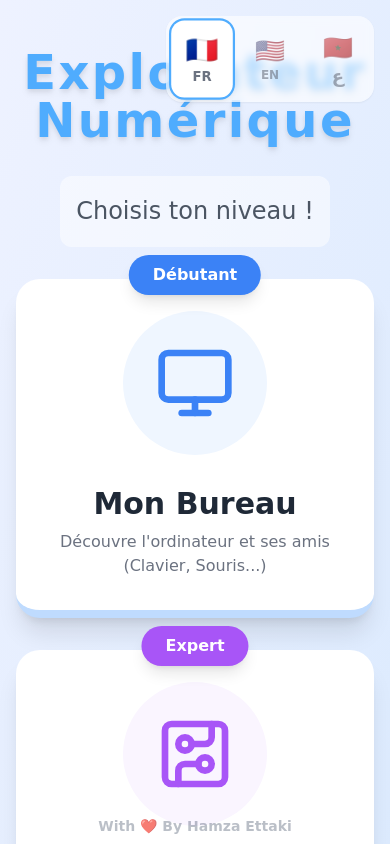
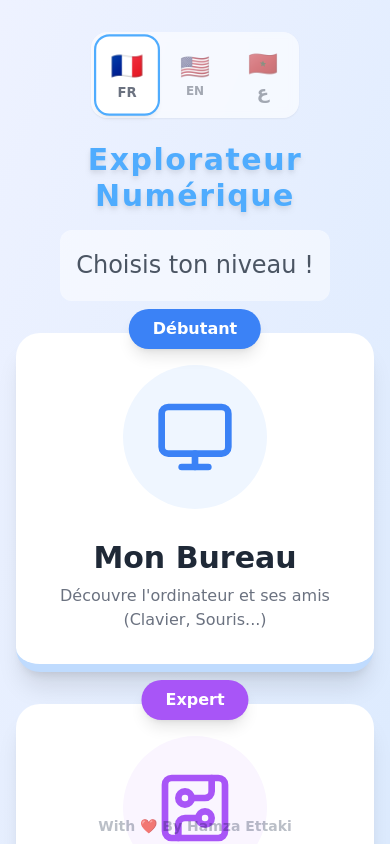
Before and after one commit to ettakihamza-ma/computer-parts, a React (Vite) app: page / in a window 390 px wide. Shown: the top 844 px of the page. Built offline with nearby package versions, Linux system fonts and the light colour scheme.

Commit message:
fix(ui): Use normal flow for flags and reduce title size on mobile

```diff
--- a/App.tsx
+++ b/App.tsx
@@ -223,15 +223,15 @@ export default function App() {
   // --- RENDERERS ---
 
   const renderLevelSelection = () => (
-    <div className="relative flex flex-col items-center justify-center min-h-screen p-4 text-center space-y-8 animate-fade-in-up bg-gradient-to-br from-indigo-50 to-blue-100" dir={isRTL ? 'rtl' : 'ltr'}>
+    <div className="flex flex-col items-center min-h-screen p-4 text-center animate-fade-in-up bg-gradient-to-br from-indigo-50 to-blue-100" dir={isRTL ? 'rtl' : 'ltr'}>
       {/* Language Selector */}
-      <div className={`absolute top-4 ${isRTL ? 'left-4' : 'right-4'} flex gap-3 bg-white/60 p-2 rounded-2xl backdrop-blur-sm shadow-sm z-10 transition-all duration-300`}>
+      <div className="flex gap-3 bg-white/60 p-2 rounded-2xl backdrop-blur-sm shadow-sm transition-all duration-300 mt-4 mb-6">
         <button onClick={() => setLanguage('fr')} className={`p-2 rounded-xl transition-all transform hover:scale-110 flex flex-col items-center justify-center w-14 ${language === 'fr' ? 'bg-white shadow-md ring-2 ring-kid-blue scale-110' : 'opacity-60 hover:opacity-100'}`}><span className="text-2xl">🇫🇷</span><span className="text-xs font-bold text-gray-500">FR</span></button>
         <button onClick={() => setLanguage('en')} className={`p-2 rounded-xl transition-all transform hover:scale-110 flex flex-col items-center justify-center w-14 ${language === 'en' ? 'bg-white shadow-md ring-2 ring-kid-blue scale-110' : 'opacity-60 hover:opacity-100'}`}><span className="text-2xl">🇺🇸</span><span className="text-xs font-bold text-gray-500">EN</span></button>
         <button onClick={() => setLanguage('ar')} className={`p-2 rounded-xl transition-all transform hover:scale-110 flex flex-col items-center justify-center w-14 ${language === 'ar' ? 'bg-white shadow-md ring-2 ring-kid-blue scale-110' : 'opacity-60 hover:opacity-100'}`}><span className="text-2xl">🇲🇦</span><span className="text-lg font-bold text-gray-500 font-sans leading-none mt-1">ع</span></button>
       </div>
 
-      <h1 className="text-5xl md:text-6xl font-bold text-kid-blue mb-4 drop-shadow-md tracking-wider font-sans mt-32 md:mt-12">{t.title}</h1>
+      <h1 className="text-3xl sm:text-5xl md:text-6xl font-bold text-kid-blue mb-4 drop-shadow-md tracking-wider font-sans">{t.title}</h1>
       <p className="text-2xl text-gray-600 max-w-lg font-sans leading-relaxed bg-white/50 p-4 rounded-xl mb-8">
         {language === 'fr' ? "Choisis ton niveau !" : language === 'en' ? "Choose your level!" : "اختر مستواك!"}
       </p>
@@ -283,12 +283,13 @@ export default function App() {
   );
 
   const renderHome = () => (
-    <div className="relative flex flex-col items-center justify-center min-h-screen p-4 text-center space-y-6 animate-fade-in-up bg-gradient-to-b from-blue-50 to-blue-100" dir={isRTL ? 'rtl' : 'ltr'}>
+    <div className="flex flex-col items-center min-h-screen p-4 text-center animate-fade-in-up bg-gradient-to-b from-blue-50 to-blue-100" dir={isRTL ? 'rtl' : 'ltr'}>
 
-      {/* Back to Level Selection */}
+      {/* Top Bar: Back + Flags */}
+      <div className="flex items-center justify-between w-full mt-2 mb-4">
         <button
           onClick={goLevelSelection}
-        className={`absolute top-4 ${isRTL ? 'right-4' : 'left-4'} p-3 bg-white/80 rounded-full shadow hover:bg-white z-20 flex items-center gap-2`}
+          className="p-3 bg-white/80 rounded-full shadow hover:bg-white flex items-center gap-2"
           dir="ltr"
         >
           <BackIcon size={24} className="text-gray-600" />
@@ -297,16 +298,14 @@ export default function App() {
           </span>
         </button>
 
-      {/* Language Selector (Hidden here if moved to Level Selection, or keep it) - Keeping it simple, remove duplicates if preferred, but keeping for now */}
-      {/* Small Language Toggle just in case */}
-      <div className={`absolute top-4 ${isRTL ? 'left-auto right-auto' : 'right-4'} flex gap-2 bg-white/60 p-1.5 rounded-xl backdrop-blur-sm shadow-sm z-10`}>
-        {/* Simplified flags */}
+        <div className="flex gap-3 bg-white/60 p-2 rounded-2xl backdrop-blur-sm shadow-sm">
           <button onClick={() => setLanguage('fr')} className={`p-2 rounded-xl transition-all transform hover:scale-110 flex flex-col items-center justify-center w-14 ${language === 'fr' ? 'bg-white shadow-md ring-2 ring-kid-blue scale-110' : 'opacity-60 hover:opacity-100'}`}><span className="text-2xl">🇫🇷</span><span className="text-xs font-bold text-gray-500">FR</span></button>
           <button onClick={() => setLanguage('en')} className={`p-2 rounded-xl transition-all transform hover:scale-110 flex flex-col items-center justify-center w-14 ${language === 'en' ? 'bg-white shadow-md ring-2 ring-kid-blue scale-110' : 'opacity-60 hover:opacity-100'}`}><span className="text-2xl">🇺🇸</span><span className="text-xs font-bold text-gray-500">EN</span></button>
           <button onClick={() => setLanguage('ar')} className={`p-2 rounded-xl transition-all transform hover:scale-110 flex flex-col items-center justify-center w-14 ${language === 'ar' ? 'bg-white shadow-md ring-2 ring-kid-blue scale-110' : 'opacity-60 hover:opacity-100'}`}><span className="text-2xl">🇲🇦</span><span className="text-lg font-bold text-gray-500 font-sans leading-none mt-1">ع</span></button>
         </div>
+      </div>
 
-      <h1 className="text-5xl md:text-6xl font-bold text-kid-blue mb-2 drop-shadow-md tracking-wider font-sans mt-12">{t.title}</h1>
+      <h1 className="text-3xl sm:text-5xl md:text-6xl font-bold text-kid-blue mb-2 drop-shadow-md tracking-wider font-sans">{t.title}</h1>
       <div className="bg-white/60 px-6 py-2 rounded-full mb-4">
         <span className="text-xl font-bold text-kid-blue/80 uppercase tracking-widest">
           {currentLevel === 'internal' ? (language === 'fr' ? 'Niveau Expert' : 'Expert Level') : (language === 'fr' ? 'Niveau Débutant' : 'Beginner Level')}
```
Lines whose indentation alone changed are shown as unchanged.
